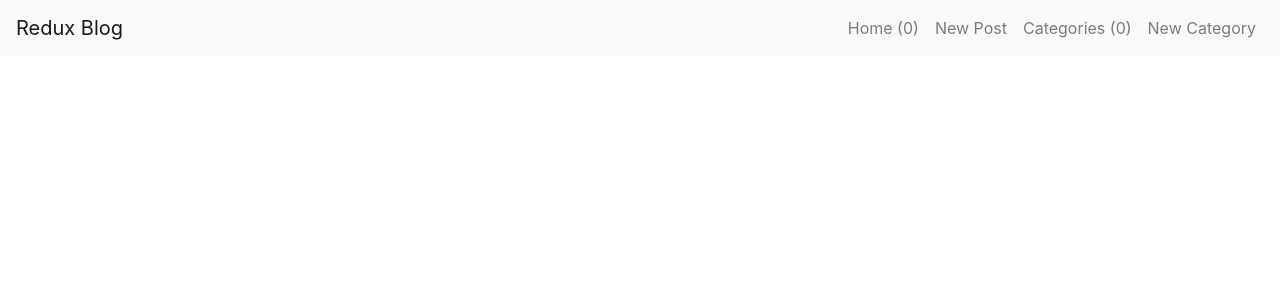
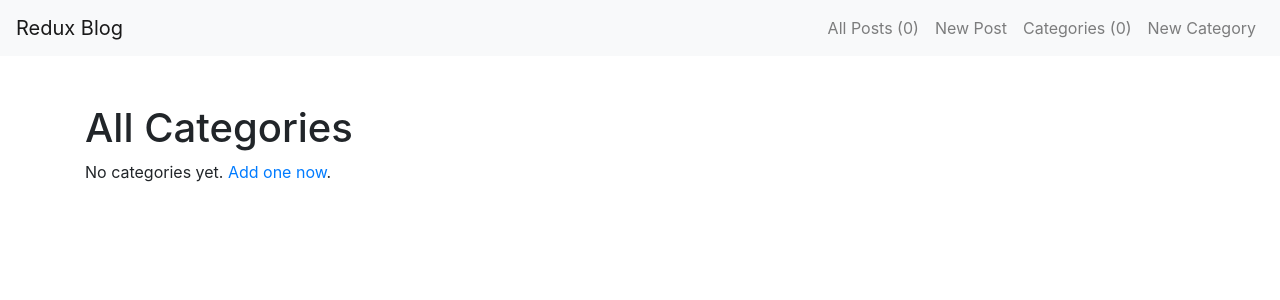
Before and after one commit to matticus1120/React-Redux-Blog-from-Scratch, a React (Create React App) app: page /categories in a window 1280 px wide. Shown: the top 300 px of the page. Built offline with nearby package versions, Linux system fonts and the light colour scheme.

Commit message:
Created a category list table

```diff
--- a/src/App.js
+++ b/src/App.js
@@ -1,14 +1,22 @@
+/**
+ * Main App file
+ */
+
+// react, redux
 import React from 'react';
 import { BrowserRouter, Route, Switch } from 'react-router-dom';
 
-import HeaderContainer from './containers/HeaderContainer';
-
+// Libraries
 import 'bootstrap/dist/css/bootstrap.min.css';
 
+// Containers
+import HeaderContainer from './containers/HeaderContainer';
 import Home from './containers/HomeContainer';
 import NewPost from './containers/NewPostContainer';
 import SinglePost from './containers/SinglePostContainer';
+import Categories from './containers/CategoryContainer';
 import NewCategory from './containers/NewCategoryContainer';
+
 
 export default class App extends React.Component{
 
@@ -28,6 +36,7 @@ export default class App extends React.Component{
 					        <Route path="/new-post" component={NewPost} />
 					        <Route path="/posts/:id" component={SinglePost} />
 					        <Route path="/new-category" component={NewCategory} />
+					        <Route path="/categories" component={Categories} />
 
 					    </Switch>
 
--- a/src/components/Categories.js
+++ b/src/components/Categories.js
@@ -0,0 +1,68 @@
+import React from 'react';
+import { connect } from "react-redux";
+
+import { Link } from 'react-router-dom';
+
+import { Table } from 'reactstrap';
+
+class Categories extends React.Component{
+
+	renderCategories() {
+		return this.props.categories.map((item, index )=> {
+			return (
+				<tr key={index}>
+					<td><Link to={`/categories/${index}`}>{item.categoryTitle}</Link></td>
+				</tr>
+			)
+		});
+	}
+
+	renderCategoriesTable() {
+
+		if( !this.props.categories.length ) {
+			return <div><p>No categories yet. <Link to="/new-category">Add one now</Link>.</p></div>
+		}
+
+		var categoryRows = this.renderCategories();
+
+		return (
+			<Table>
+				<thead>
+					<tr>
+						<th>Post</th>
+						<th>Category</th>
+					</tr>
+				</thead>
+				<tbody>
+					{categoryRows}
+				</tbody>
+			</Table>
+		)
+
+	}
+
+	render(){
+
+		if( this.props.loading ) {
+			return <div><em>Loading...</em></div>
+		}
+
+
+		return(
+			<div>
+				<h1>All Categories</h1>
+				{this.renderCategoriesTable()}
+			</div>
+		);
+	}
+}
+
+
+
+const mapStateToProps = state => ({
+	categories: state.categories.items,
+	loading: state.categories.loading,
+	error: state.categories.error
+});
+
+export default connect(mapStateToProps)(Categories);
--- a/src/components/Header.js
+++ b/src/components/Header.js
@@ -1,15 +1,12 @@
 import React from 'react';
-import { Route, Link, BrowserRouter as Router } from 'react-router-dom'
+import { Link } from 'react-router-dom'
 
 import { connect } from 'react-redux';
 
 import {
 	Collapse,
 	Navbar,
-	NavbarToggler,
-	NavbarBrand,
 	Nav,
-	Container,
 	NavItem,
 } from 'reactstrap';
 
@@ -26,7 +23,7 @@ class Header extends React.Component{
 						<Nav className="ml-auto" navbar>
 
 							<NavItem>
-								<Link className="nav-link" to="/">Home ({this.props.posts.length})</Link>
+								<Link className="nav-link" to="/">All Posts ({this.props.posts.length})</Link>
 							</NavItem>
 							<NavItem>
 								<Link className="nav-link" to="/new-post">New Post</Link>
@@ -37,6 +34,7 @@ class Header extends React.Component{
 							<NavItem>
 								<Link className="nav-link" to="/new-category">New Category</Link>
 							</NavItem>
+
 						</Nav>
 
 					</Collapse>
--- /dev/null
+++ b/src/containers/CategoryContainer.js
@@ -0,0 +1,4 @@
+import Categories from '../components/Categories.js';
+import { connect } from 'react-redux';
+
+export default connect()(Categories);
--- a/src/containers/HomeContainer.js
+++ b/src/containers/HomeContainer.js
@@ -1,23 +1,4 @@
 import Home from '../components/Home.js';
 import { connect } from 'react-redux';
 
-
-
-const mapDispatchToProps = (dispatch) => {
-  return {
-   resetMe: () =>{
-    //sign up is not reused, so we dont need to resetUserFields
-    //in our case, it will remove authenticated users
-     // dispatch(resetUserFields());
-    }
-  }
-}
-
-
-function mapStateToProps(state, ownProps) {
-  return {
-    user: state.user
-  };
-}
-
-export default connect(mapStateToProps, mapDispatchToProps)(Home);
+export default connect()(Home);
--- a/src/index.js
+++ b/src/index.js
@@ -2,14 +2,11 @@ import React from 'react';
 import { render } from "react-dom";
 import { Provider } from 'react-redux';
 import { createStore , applyMiddleware, compose } from 'redux';
-import { Router } from 'react-router';
 import { BrowserRouter } from 'react-router-dom';
 
 import App from './App';
 import rootReducer from './reducers/rootReducer';
 import thunk from 'redux-thunk';
-
-import { composeWithDevTools } from 'redux-devtools-extension';
 
 const composeEnhancer = window.__REDUX_DEVTOOLS_EXTENSION_COMPOSE__ || compose;
 
```
